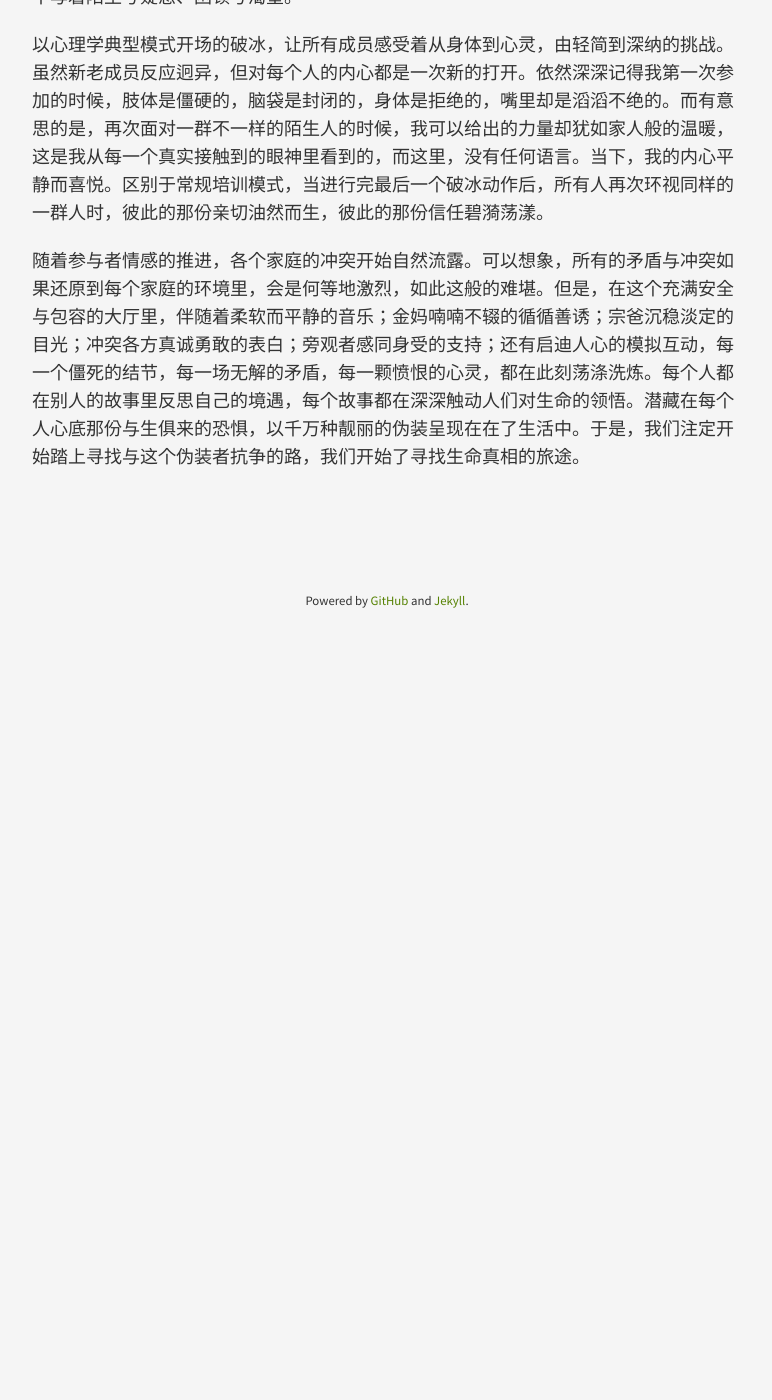
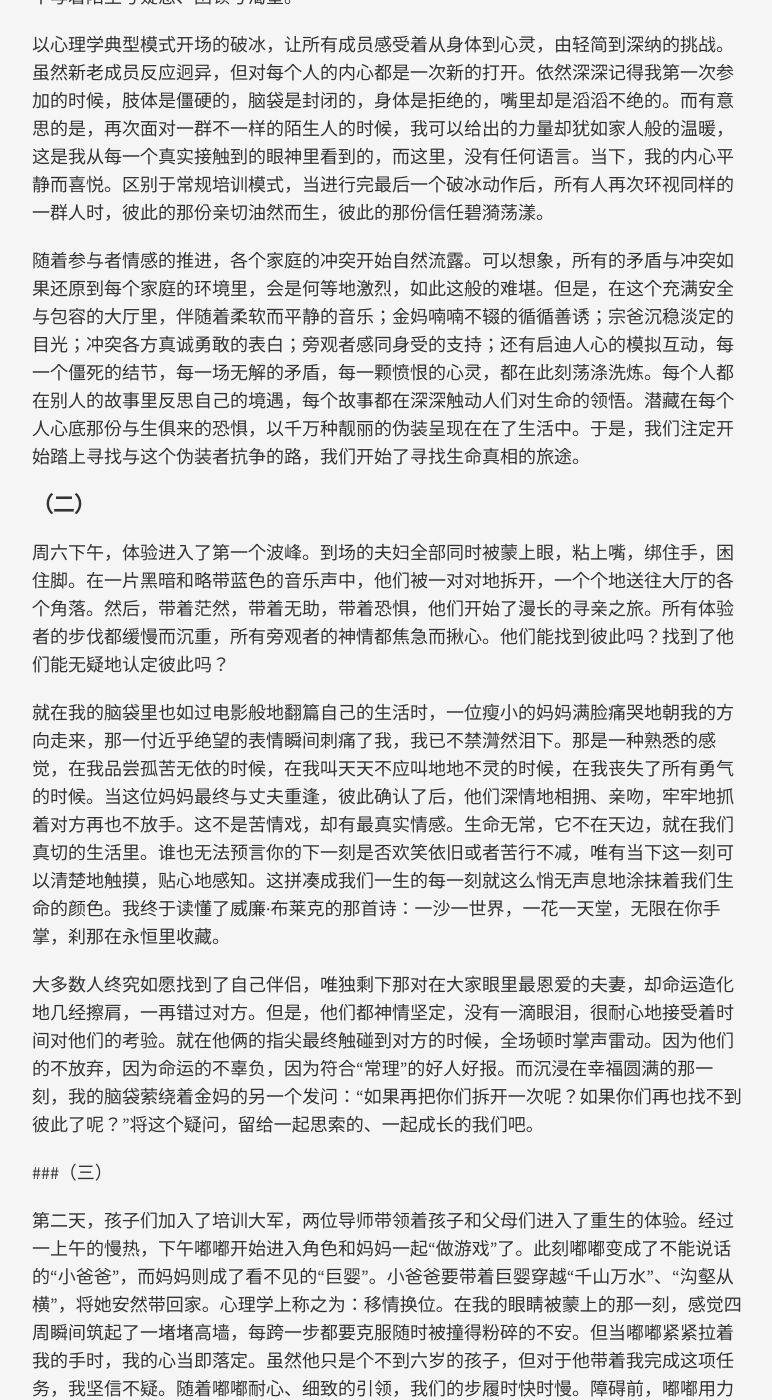
Before and after one commit to linglingji/linglingji.github.io, a Jekyll site: the page built from _posts/2018-07-30-Life_and_I.md, in a window 1280 px wide and 1400 px high, scrolled down 353 px. Shown: the whole window, without its empty margins (253-1025 px from the left). Built offline with Jekyll 4.4.1, drawn with Linux system fonts in a browser that asks for light colours; before the commit the page ends 983 px from its top, so only the background shows below that; some of the changed text lies outside the part shown.

Commit message:
new post

```diff
--- a/_posts/2018-07-30-Life_and_I.md
+++ b/_posts/2018-07-30-Life_and_I.md
@@ -5,10 +5,26 @@ tags:
   - 感悟
 ---
 
-（一）
+### （一）
 
 周末两天参加了宗爸金妈悉心组织的体验式培训，期间感受重重，五味杂陈。狭长的培训厅内，聚集了四五十号男男女女，有夫妻同行，有母女共享，有单刀赴会。每一张脸上无不写着陌生与疑惑、困顿与渴望。
 
 以心理学典型模式开场的破冰，让所有成员感受着从身体到心灵，由轻简到深纳的挑战。虽然新老成员反应迥异，但对每个人的内心都是一次新的打开。依然深深记得我第一次参加的时候，肢体是僵硬的，脑袋是封闭的，身体是拒绝的，嘴里却是滔滔不绝的。而有意思的是，再次面对一群不一样的陌生人的时候，我可以给出的力量却犹如家人般的温暖，这是我从每一个真实接触到的眼神里看到的，而这里，没有任何语言。当下，我的内心平静而喜悦。区别于常规培训模式，当进行完最后一个破冰动作后，所有人再次环视同样的一群人时，彼此的那份亲切油然而生，彼此的那份信任碧漪荡漾。
 
 随着参与者情感的推进，各个家庭的冲突开始自然流露。可以想象，所有的矛盾与冲突如果还原到每个家庭的环境里，会是何等地激烈，如此这般的难堪。但是，在这个充满安全与包容的大厅里，伴随着柔软而平静的音乐；金妈喃喃不辍的循循善诱；宗爸沉稳淡定的目光；冲突各方真诚勇敢的表白；旁观者感同身受的支持；还有启迪人心的模拟互动，每一个僵死的结节，每一场无解的矛盾，每一颗愤恨的心灵，都在此刻荡涤洗炼。每个人都在别人的故事里反思自己的境遇，每个故事都在深深触动人们对生命的领悟。潜藏在每个人心底那份与生俱来的恐惧，以千万种靓丽的伪装呈现在在了生活中。于是，我们注定开始踏上寻找与这个伪装者抗争的路，我们开始了寻找生命真相的旅途。
+
+### （二）
+
+周六下午，体验进入了第一个波峰。到场的夫妇全部同时被蒙上眼，粘上嘴，绑住手，困住脚。在一片黑暗和略带蓝色的音乐声中，他们被一对对地拆开，一个个地送往大厅的各个角落。然后，带着茫然，带着无助，带着恐惧，他们开始了漫长的寻亲之旅。所有体验者的步伐都缓慢而沉重，所有旁观者的神情都焦急而揪心。他们能找到彼此吗？找到了他们能无疑地认定彼此吗？
+
+就在我的脑袋里也如过电影般地翻篇自己的生活时，一位瘦小的妈妈满脸痛哭地朝我的方向走来，那一付近乎绝望的表情瞬间刺痛了我，我已不禁潸然泪下。那是一种熟悉的感觉，在我品尝孤苦无依的时候，在我叫天天不应叫地地不灵的时候，在我丧失了所有勇气的时候。当这位妈妈最终与丈夫重逢，彼此确认了后，他们深情地相拥、亲吻，牢牢地抓着对方再也不放手。这不是苦情戏，却有最真实情感。生命无常，它不在天边，就在我们真切的生活里。谁也无法预言你的下一刻是否欢笑依旧或者苦行不减，唯有当下这一刻可以清楚地触摸，贴心地感知。这拼凑成我们一生的每一刻就这么悄无声息地涂抹着我们生命的颜色。我终于读懂了威廉·布莱克的那首诗：一沙一世界，一花一天堂，无限在你手掌，刹那在永恒里收藏。
+
+大多数人终究如愿找到了自己伴侣，唯独剩下那对在大家眼里最恩爱的夫妻，却命运造化地几经擦肩，一再错过对方。但是，他们都神情坚定，没有一滴眼泪，很耐心地接受着时间对他们的考验。就在他俩的指尖最终触碰到对方的时候，全场顿时掌声雷动。因为他们的不放弃，因为命运的不辜负，因为符合“常理”的好人好报。而沉浸在幸福圆满的那一刻，我的脑袋萦绕着金妈的另一个发问：“如果再把你们拆开一次呢？如果你们再也找不到彼此了呢？”将这个疑问，留给一起思索的、一起成长的我们吧。
+
+###（三）
+
+第二天，孩子们加入了培训大军，两位导师带领着孩子和父母们进入了重生的体验。经过一上午的慢热，下午嘟嘟开始进入角色和妈妈一起“做游戏”了。此刻嘟嘟变成了不能说话的“小爸爸”，而妈妈则成了看不见的“巨婴”。小爸爸要带着巨婴穿越“千山万水”、“沟壑从横”，将她安然带回家。心理学上称之为：移情换位。在我的眼睛被蒙上的那一刻，感觉四周瞬间筑起了一堵堵高墙，每跨一步都要克服随时被撞得粉碎的不安。但当嘟嘟紧紧拉着我的手时，我的心当即落定。虽然他只是个不到六岁的孩子，但对于他带着我完成这项任务，我坚信不疑。随着嘟嘟耐心、细致的引领，我们的步履时快时慢。障碍前，嘟嘟用力将我的胯部往下扶，让我蹲下；抬起我的脚，示意跨越栏杆；然后温柔地按压我的头，引导避开撞击；接着往前推推我，爬行前进…我不知道外面有什么？不知道我们在做什么？只知道安然地跟着他，只问前行不问因果。那种可以心无挂碍地把自己交给一个至信的人的感觉，很幸福。最终，我安全地回到了座位。
+
+事后，我与嘟嘟聊起了那个“游戏”。“妈妈跟着你走的时候，你觉得妈妈听话吗？”“我觉得你不听话，有一次我想跟你说，等等走到前面你就蹲下来爬，可是你一下子就蹲下了，我把你扶起来，你又蹲下了，我跟你说你都不听；还有，前面有人不能走，你还一直走，结果就撞上了…”嘟嘟例数着我的“劣迹”“你嘴巴被封着，我也不可以说话，你嗯嗯嗯，我不明白你的意思啊”“那我就继续拉着你走呗”这一过程就这么被嘟嘟轻描淡写地带过了。孩子，真的是值得我们敬畏的。当我们变成他们的时候，才知道当他们还弱小的时候，父母就是天父母就是命，他们有多需要安全感的陪护，他们有多疑惑父母的不可理解；当他们变成我们的时候，才看到孩子内心的爱有多坚定，心有多宽容，毅力有多坚强才能锲而不舍地把旅程坚持到底。我们自惭形吧，我们洗心革面吧，孩子，依然在我们身边痴痴地无条件地等着。
+
+俗话说：事不过三，这篇连载至此即将结束。山一程，水一程，风一更，雪一更，揣着一点领悟，驮着现在，载着未来。生命之旅的路上，我们勇往前行。
```
Also changed, not shown: _posts/2018-08-02-Sit_on_Sculpture.md (added, +22 -0 lines), _posts/2018-08-04-转折.md (added, +22 -0 lines).
